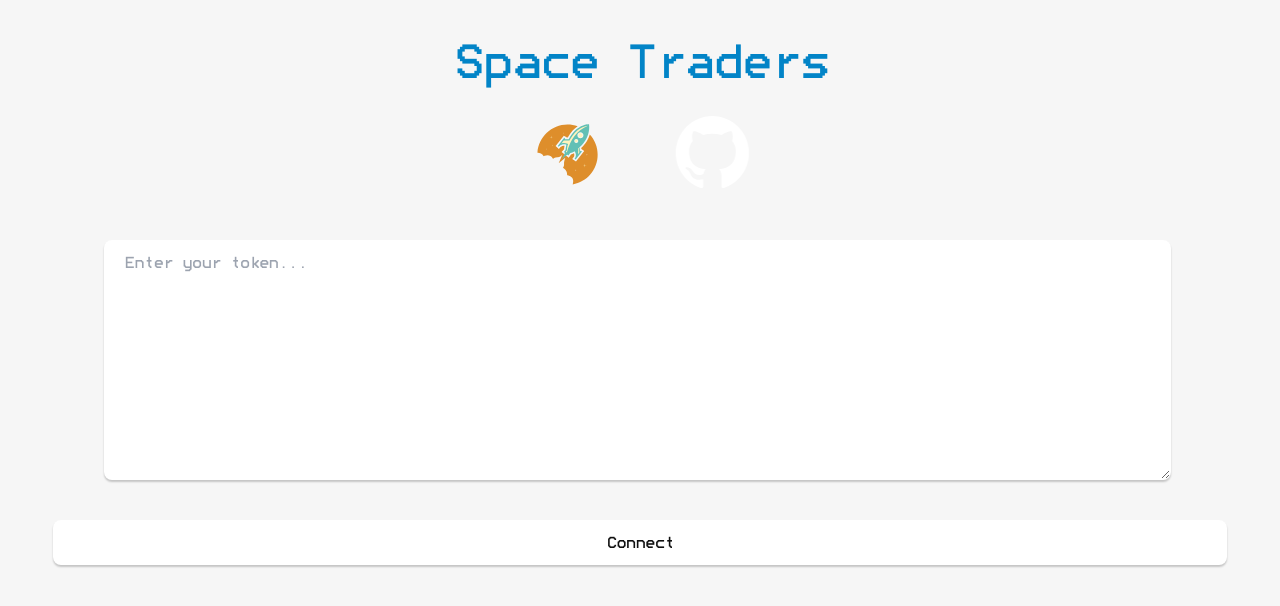
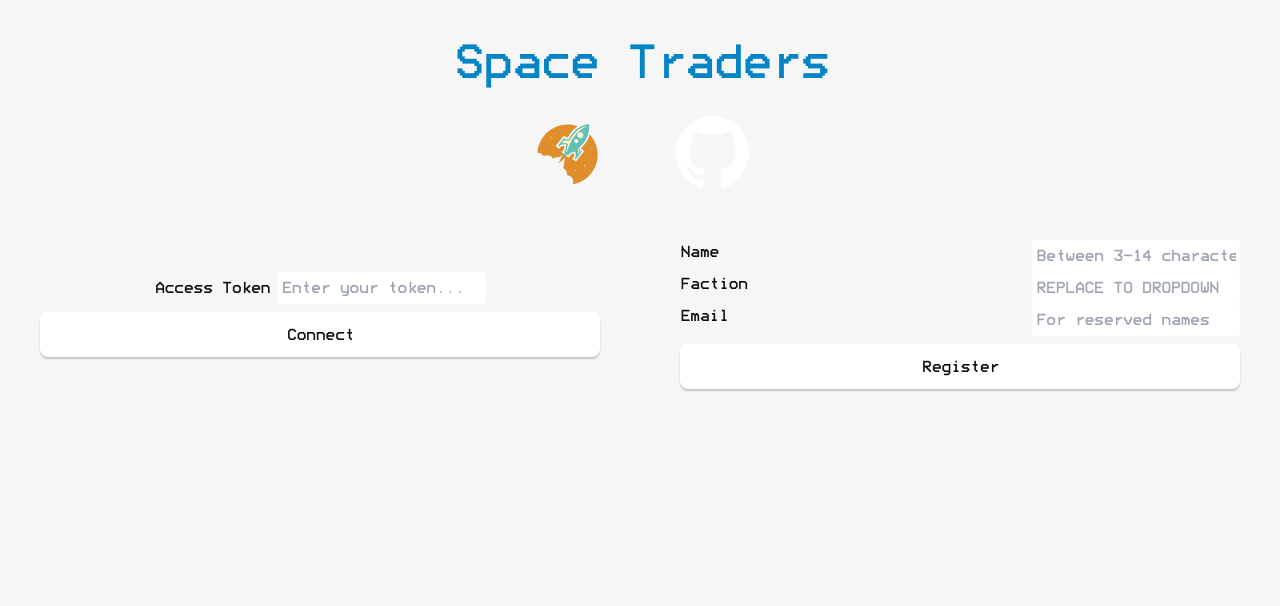
Before and after one commit to bensherriff/space-traders-ui, a React (Vite) app: page / in a window 1280 px wide. Shown: the top 606 px of the page. Built offline with nearby package versions, Linux system fonts and the light colour scheme.

Commit message:
Added more style, logout, footer, etc

```diff
--- a/package.json
+++ b/package.json
@@ -10,6 +10,9 @@
     "tauri": "tauri"
   },
   "dependencies": {
+    "@fortawesome/fontawesome-svg-core": "^6.4.0",
+    "@fortawesome/free-solid-svg-icons": "^6.4.0",
+    "@fortawesome/react-fontawesome": "^0.2.0",
     "@tauri-apps/api": "^1.3.0",
     "prop-types": "^15.8.1",
     "react": "^18.2.0",
--- a/src/Root.jsx
+++ b/src/Root.jsx
@@ -4,6 +4,7 @@ import "./Root.css";
 import Login from "./components/Login";
 import { Storage } from "./js";
 import Header from "./components/Header";
+import Footer from "./components/Footer";
 
 export default function Root() {
   const [agent, setAgent] = useState({});
@@ -11,18 +12,21 @@ export default function Root() {
   useEffect(() => {
     var _agent = Storage.getAgent();
     setAgent(_agent);
-  }, [])
-
-  if (!agent.symbol) {
-    return <Login setAgent={setAgent} />
-  }
+  }, []);
 
   return (
     <>
-      <Header/>
-      <div className="mx-6">
-        <Outlet />
-      </div>
+      {!agent || !agent.symbol? (
+        <Login setAgent={setAgent} />
+      ):
+        <div className="min-h-screen flex flex-col">
+          <Header/>
+          <div className="mx-6 my-2">
+            <Outlet />
+          </div>
+          <Footer setAgent={setAgent} />
+        </div>
+      }
     </>
   );
 }
--- /dev/null
+++ b/src/components/Footer.jsx
@@ -0,0 +1,21 @@
+import { Storage } from "../js";
+import { NavLink } from "react-router-dom";
+
+export default function Header({ setAgent }) {
+
+  function logout() {
+    Storage.setAgent(null);
+    setAgent(null);
+  }
+
+  return (
+    <footer className="bg-stone-950 mt-auto sticky bottom-0 text-center">
+      <div className="flex justify-between">
+        <NavLink className={`block w-full h-full mr-0.5 py-5 text-gray-200 bg-stone-900 select-none text-xl`} to={`/fleet`}>Fleet</NavLink>
+        <NavLink className={`block w-full h-full mr-0.5 py-5 text-gray-200 bg-stone-900 select-none text-xl`} to={`/contracts`}>Contracts</NavLink>
+        <NavLink className={`block w-full h-full mr-0.5 py-5 text-gray-200 bg-stone-900 select-none text-xl`} to={`/`}>Galaxy</NavLink>
+        <NavLink onClick={logout} className={`block w-full h-full py-5 text-gray-200 bg-stone-900 select-none text-xl`} to={`/`}>Logout</NavLink>
+      </div>
+    </footer>
+  )
+}
--- a/src/components/Location/LocationHeader.jsx
+++ b/src/components/Location/LocationHeader.jsx
@@ -1,22 +1,24 @@
 import Tag from '../../components/Tag';
 import { Text } from '../../js';
+import { NavLink } from "react-router-dom";
 
 export function SystemHeader({symbol, type}) {
   let colors = Text.systemTypeColor(type);
   return (
     <span className='flex m-1 text-left'>
-      <Tag text={Text.capitalize(type)} bgColor={colors.bg} textColor={colors.text}/>
+      <Tag text={Text.capitalize(type)} bgColor={colors.bgTW} textColor={colors.textTW}/>
       <h1 className='pl-1 cursor-default select-none text-4xl'>{symbol}</h1>
     </span>
   )
 }
 
-export function WaypointHeader({symbol, type}) {
+export function WaypointHeader({symbol, type, faction}) {
   let colors = Text.waypointTypeColor(type);
   return (
     <span className='flex m-1 text-left'>
-      <Tag text={Text.capitalize(type)} bgColor={colors.bg} textColor={colors.text}/>
+      <Tag text={Text.capitalize(type)} bgColor={colors.bgTW} textColor={colors.textTW}/>
       <h1 className='pl-1 cursor-default select-none text-4xl'>{symbol}</h1>
+      <NavLink to={`/faction/${faction}`}><h2 className='select-none text-2xl pl-2 pt-2'>({faction})</h2></NavLink>
     </span>
   )
 }
--- a/src/components/Login.jsx
+++ b/src/components/Login.jsx
@@ -5,10 +5,12 @@ import { Storage, Text } from "../js";
 import { useNavigate } from "react-router-dom";
 import { Button } from ".";
 
-export default function Login( { setAgent } ) {
+export default function Login({ setAgent }) {
   const [token, setToken] = useState("");
+  const [name, setName] = useState("");
+  const [faction, setFaction] = useState("");
+  const [email, setEmail] = useState("");
   const [errorMessage, setErrorMessage] = useState("");
-  const [loadDatabaseStatus, setLoadDatabaseStatus] = useState("Load Database Data");
   const [status, setStatus] = useState({});
   const navigate = useNavigate();
 
@@ -22,6 +24,10 @@ export default function Login( { setAgent } ) {
 
   async function connect() {
     get_my_agent();
+  }
+
+  async function register() {
+
   }
 
   async function get_my_agent() {
@@ -55,22 +61,62 @@ export default function Login( { setAgent } ) {
           <LoginLogo link={"https://github.com/bensherriff/space-traders-ui"} src={"/github-mark-white.svg"} alt={"Github logo"}/>
         </div>
 
+        <div className="flex justify-between">
           <form
-          className="mt-10 row flex flex-col justify-center items-center"
+            className="mt-10 row flex flex-col justify-center mx-10 w-full"
             onSubmit={(e) => {
               e.preventDefault();
               connect();
             }}
           >
-          <textarea
-            className="w-10/12 h-60"
-            id="token-input"
+            <div>
+              <label>Access Token</label>
+              <input
+                className="text-black ml-2 p-1 rounded"
                 value={token}
                 onChange={(e) => setToken(e.currentTarget.value)}
                 placeholder="Enter your token..."
               />
-          <button className="button w-11/12 mt-10 bg-gray-600" type="submit">Connect</button>
+            </div>
+            <button className="button mt-2 bg-gray-600" type="submit">Connect</button>
           </form>
+          <form
+            className="mt-10 row flex flex-col justify-center mx-10 w-full"
+            onSubmit={(e) => {
+              e.preventDefault();
+              register();
+            }}
+          >
+            <div>
+              <label className="float-left">Name</label>
+              <input
+                className="text-black ml-2 p-1 rounded float-right"
+                value={name}
+                onChange={(e) => setName(e.currentTarget.value)}
+                placeholder="Between 3-14 characters"
+              />
+            </div>
+            <div>
+              <label className="float-left">Faction</label>
+              <input
+                className="text-black ml-2 p-1 rounded float-right"
+                value={faction}
+                onChange={(e) => setFaction(e.currentTarget.value)}
+                placeholder="REPLACE TO DROPDOWN"
+              />
+            </div>
+            <div>
+              <label className="float-left">Email</label>
+              <input
+                className="text-black ml-2 p-1 rounded float-right"
+                value={email}
+                onChange={(e) => setEmail(e.currentTarget.value)}
+                placeholder="For reserved names"
+              />
+            </div>
+            <button className="button mt-2 bg-gray-600" type="submit">Register</button>
+          </form>
+        </div>
 
         <p>{errorMessage}</p>
       </div>
--- a/src/index.css
+++ b/src/index.css
@@ -61,6 +61,7 @@ textarea, .button {
   border-color: #396cd8;
   background-color: #396cd8;
 }
+
 .button:active {
   border-color: #396cd8;
   background-color: #e8e8e8;
@@ -71,8 +72,25 @@ textarea,
   outline: none;
 }
 
-#token-input {
-  margin-right: 5px;
+/* Works on Firefox */
+* {
+  scrollbar-width: thin;
+  scrollbar-color: gray black;
+}
+
+/* Works on Chrome, Edge, and Safari */
+*::-webkit-scrollbar {
+  width: 12px;
+}
+
+*::-webkit-scrollbar-track {
+  background: black;
+}
+
+*::-webkit-scrollbar-thumb {
+  background-color: gray;
+  border-radius: 20px;
+  border: 3px solid black;
 }
 
 @media (prefers-color-scheme: dark) {
--- a/src/routes/faction.jsx
+++ b/src/routes/faction.jsx
@@ -24,6 +24,7 @@ export default function Faction() {
   return (
     <div>
       <h1 className='text-center pb-2 text-2xl'>{faction.name} ({faction.symbol})</h1>
+      <h2 className='text-center'><i>{faction.description}</i></h2>
       <hr className='mb-5'/>
       <div className='w-full mb-5 text-center'>
         {faction && faction.traits && Array.isArray(faction.traits)? (
@@ -32,7 +33,6 @@ export default function Faction() {
           ))
         ) : <></>}
       </div>
-      <h2 className='text-center'><i>{faction.description}</i></h2>
     </div>
   )
 }
--- a/src/routes/system.jsx
+++ b/src/routes/system.jsx
@@ -10,7 +10,7 @@ import SystemSVG from '../components/SystemSVG';
 
 export default function System() {
   const {systemId} = useParams();
-  const [system, setSystem] = useState({});
+  const [system, setSystem] = useState(null);
 
   useEffect(() => {
     get_system();
@@ -28,7 +28,7 @@ export default function System() {
 
   return (
     <div>
-      {system && system.type? (
+      {system? (
         <div className='select-none cursor-default'>
           <SystemHeader symbol={system.symbol} type={system.type}/>
           <div className='flex ml-6'>
@@ -46,7 +46,7 @@ export default function System() {
                     return (
                       <NavLink key={index} to={`/system/${systemId}/${waypoint.symbol}`}>
                         <div className={`block px-2 py-8 mb-1 mr-1 rounded-md bg-stone-900 hover:bg-stone-950 text-lg`}>
-                          <span className={`${colors.bgTW} ${colors.textTW} py-8 px-4 rounded-md`}>{Text.capitalize(waypoint.type)}</span>
+                          <span className={`${colors.bgTW} ${colors.textTW} p-3 rounded-md`}>{Text.capitalize(waypoint.type)}</span>
                           <span className='float-right'>{waypoint.symbol}</span>
                         </div>
                       </NavLink>
--- a/tailwind.config.js
+++ b/tailwind.config.js
@@ -7,6 +7,7 @@ export default {
   theme: {
     extend: {
       colors: {
+        'hover': '#24c8db',
         's-neutron-t': '#f8fafc',
         's-neutron-b': '#475569',
         's-red-t': '#fef2f2',
@@ -30,7 +31,7 @@ export default {
         'w-moon-t': '#f8fafc',
         'w-moon-b': '#64748b',
         'w-gas-t': '#fff7ed',
-        'w-gas-bg': '#ea580c',
+        'w-gas-b': '#ea580c',
         'w-nebula-t': '#422006',
         'w-nebula-b': '#fde047',
         'w-asteroid-t': '#1a2e05',
```
Also changed, not shown: src/components/Header.jsx (+20 -20 lines), src/routes/waypoint.jsx (+14 -26 lines). Lines whose indentation alone changed are shown as unchanged.
